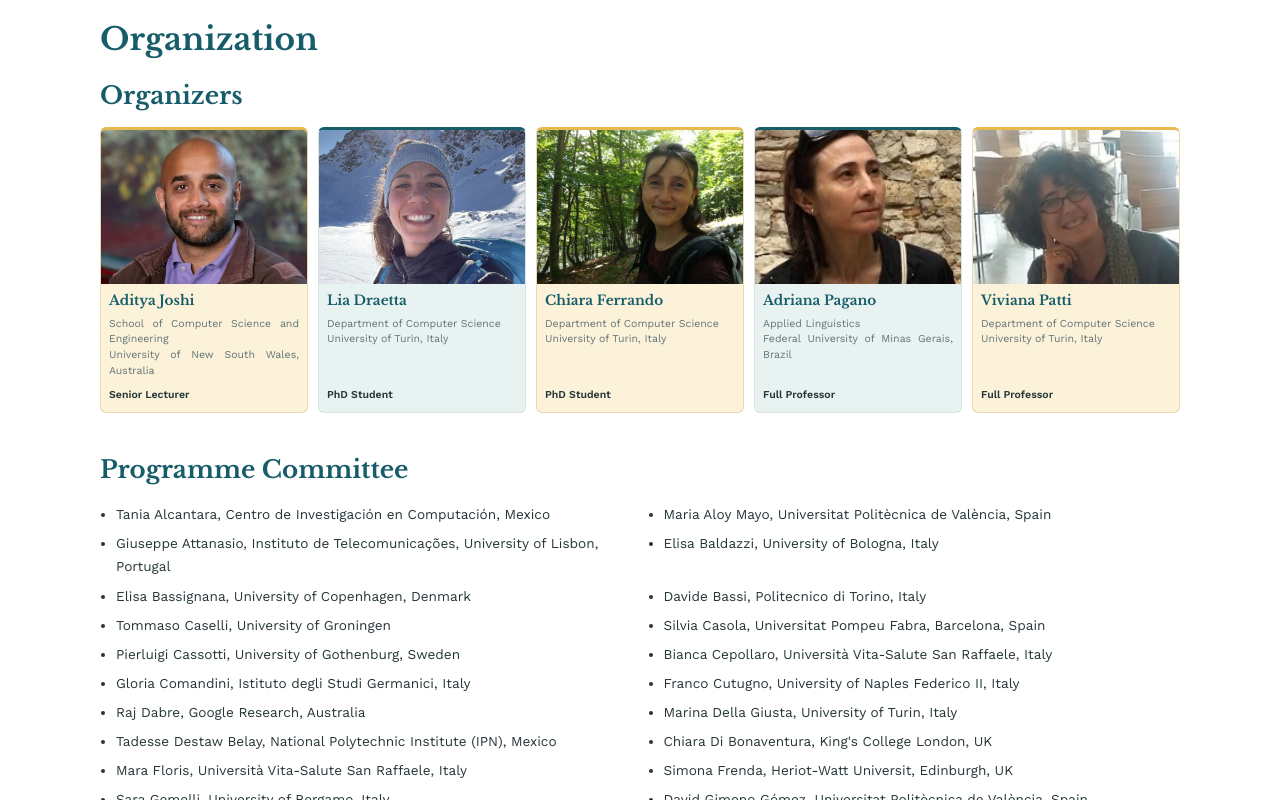
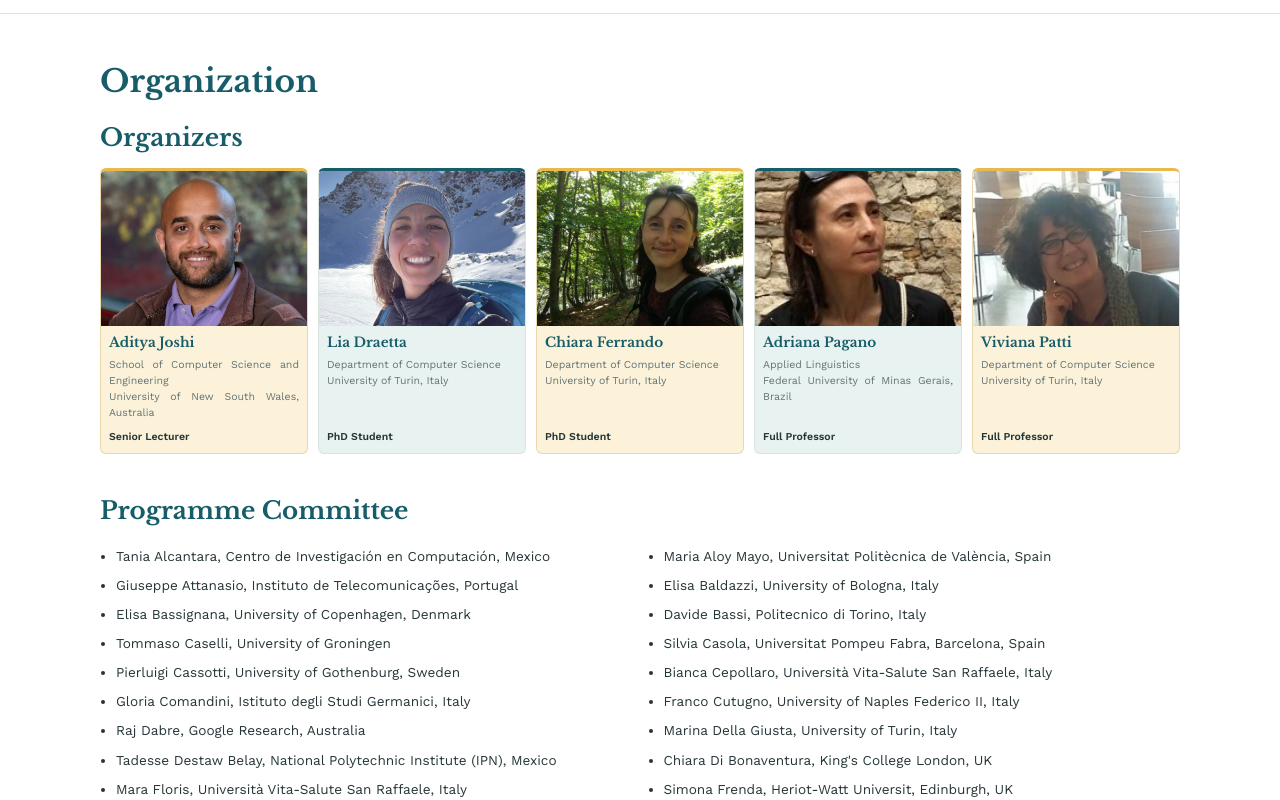
Before and after one commit to FATA-workshop/fata-workshop.github.io, a plain HTML site: page index.html in a window 1280 px wide. Shown: the part 4041-4841 px from the top of the page. Drawn offline with nearby package versions, Linux system fonts and the light colour scheme.

Commit message:
Update index.html

```diff
--- a/index.html
+++ b/index.html
@@ -884,6 +884,9 @@ footer p {
 
         <p>
           <strong>Direct paper submission</strong> Contribution must be submitted to OpenReview. All papers undergo double-blind review by at least two reviewers, with final acceptance decisions made by the workshop organizers based on the scores provided.
+          <p>
+
+          </p>
           <a class="button button-primary" href="https://openreview.net/group?id=coling-iccl.org%2FCOLING%2F2027%2FWorkshop%2FFATA#tab-your-consoles" target="_blank" rel="noopener noreferrer">Submit on OpenReview</a>
         </p>
 
@@ -1096,7 +1099,7 @@ footer p {
 
         <li>Tania Alcantara, Centro de Investigación en Computación, Mexico  </li>
         <li>Maria Aloy Mayo, Universitat Politècnica de València, Spain </li>
-        <li>Giuseppe Attanasio, Instituto de Telecomunicações, University of Lisbon, Portugal </li>
+        <li>Giuseppe Attanasio, Instituto de Telecomunicações, Portugal </li>
         <li>Elisa Baldazzi, University of Bologna, Italy </li>
         <li>Elisa Bassignana, University of Copenhagen, Denmark </li>
         <li>Davide Bassi, Politecnico di Torino, Italy </li>
```
